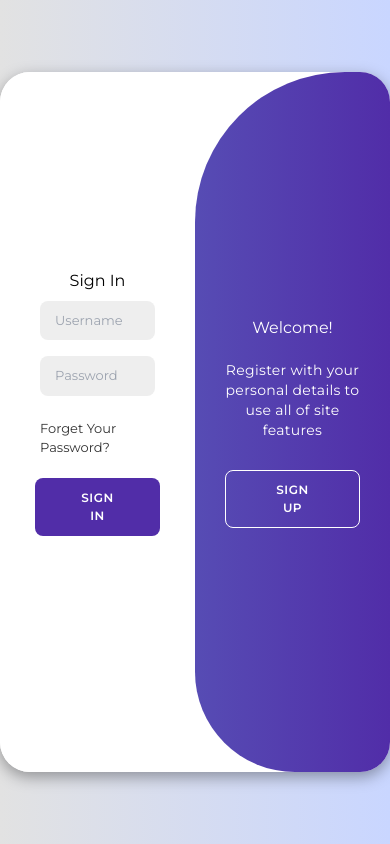
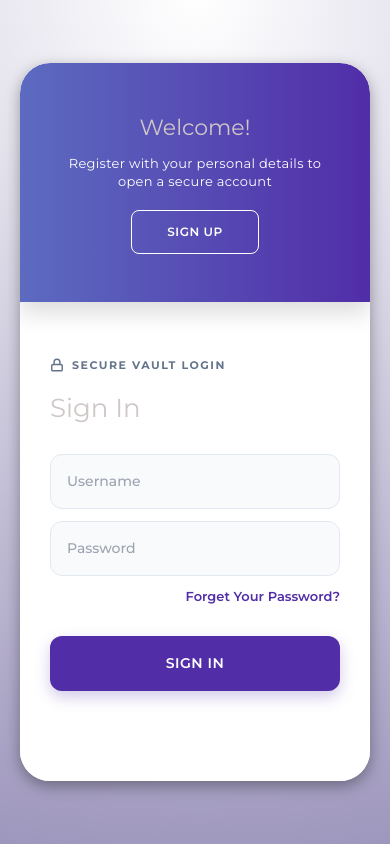
Before and after one commit to kavinda44/vault-frontend-app, a React (Vite) app: page / in a window 390 px wide. Built offline with nearby package versions, Linux system fonts and the light colour scheme.

Commit message:
login page responsive

```diff
--- a/src/Auth.css
+++ b/src/Auth.css
@@ -5,6 +5,9 @@
     font-family: 'Montserrat', sans-serif;
 }
 
+/* ========================================= */
+/* DESKTOP UI (Unchanged)                    */
+/* ========================================= */
 .auth-wrapper {
     background-color: #c9d6ff;
     background: linear-gradient(to right, #e2e2e2, #c9d6ff);
@@ -14,7 +17,6 @@
     flex-direction: column;
     height: 100vh;
 }
-
 
 .container{
     background-color: #fff;
@@ -117,29 +119,8 @@
 }
 
 @keyframes move{
-    0%, 49.99%{
-        opacity: 0;
-        z-index: 1;
-    }
-    50%, 100%{
-        opacity: 1;
-        z-index: 5;
-    }
-}
-
-.social-icons{
-    margin: 20px 0;
-}
-
-.social-icons a{
-    border: 1px solid #ccc;
-    border-radius: 20%;
-    display: inline-flex;
-    justify-content: center;
-    align-items: center;
-    margin: 0 3px;
-    width: 40px;
-    height: 40px;
+    0%, 49.99%{ opacity: 0; z-index: 1; }
+    50%, 100%{ opacity: 1; z-index: 5; }
 }
 
 .toggle-container{
@@ -208,6 +189,177 @@
     transform: translateX(200%);
 }
 
+.mobile-header { display: none; }
+
+
+/* ========================================= */
+/* THE VERTICAL BANKING SLIDE (Mobile UX)    */
+/* ========================================= */
 @media (max-width: 768px) {
-  .container { min-height: 700px; }
+    .auth-wrapper {
+        background: #ecedef;
+        background-image: radial-gradient(circle at top center, #ffffff, #9e97bd);
+        padding: 20px;
+    }
+
+    .container {
+        width: 100%;
+        height: 85vh;
+        min-height: 620px;
+        max-height: 750px;
+        border-radius: 30px;
+    }
+
+    /* 1. Clean Native Headers */
+    .mobile-header {
+        display: flex;
+        align-items: center;
+        gap: 8px;
+        color: #64748b;
+        font-size: 11px;
+        font-weight: 700;
+        letter-spacing: 1.5px;
+        text-transform: uppercase;
+        margin-bottom: 15px;
+    }
+
+    .container form {
+        padding: 0 30px;
+        align-items: flex-start;
+    }
+
+    .container h1 {
+        font-size: 26px;
+        text-align: left;
+        color: #d0c7c7;
+        margin-bottom: 20px;
+        width: 100%;
+    }
+
+    .container input {
+        background-color: #f8fafc;
+        border: 1.5px solid #e2e8f0;
+        border-radius: 12px;
+        padding: 16px;
+        font-size: 14px;
+        margin: 6px 0;
+        transition: all 0.2s ease;
+        font-weight: 500;
+    }
+
+    .container input:focus {
+        border-color: #512da8;
+        background-color: #fff;
+        box-shadow: 0 0 0 4px rgba(81, 45, 168, 0.1);
+    }
+
+    .container a {
+        width: 100%;
+        text-align: right;
+        margin-top: 5px;
+        font-weight: 600;
+        color: #512da8;
+    }
+
+    .container button[type="submit"] {
+        width: 100%;
+        border-radius: 12px;
+        padding: 16px;
+        font-size: 14px;
+        margin-top: 20px;
+        box-shadow: 0 6px 15px rgba(81, 45, 168, 0.25);
+    }
+
+    /* 2. Vertical Form Logic (Forms take up 2/3 of screen) */
+    .form-container {
+        width: 100%;
+        height: 66.666%;
+        transition: all 0.6s cubic-bezier(0.4, 0, 0.2, 1);
+    }
+
+    .sign-in {
+        left: 0;
+        top: 33.333%; /* Form sits at the bottom */
+        transform: translateX(0) translateY(0);
+        opacity: 1;
+        z-index: 2;
+    }
+    .container.active .sign-in {
+        transform: translateX(0) translateY(-20px);
+        opacity: 0;
+        pointer-events: none;
+    }
+
+    .sign-up {
+        left: 0;
+        top: 0; /* Form sits at the top */
+        transform: translateX(0) translateY(20px);
+        opacity: 0;
+        z-index: 1;
+        animation: none; /* Disables desktop horizontal spin */
+    }
+    .container.active .sign-up {
+        transform: translateX(0) translateY(0);
+        opacity: 1;
+        z-index: 5;
+        animation: none;
+    }
+
+    /* 3. The Vertical Sliding Overlay (Takes 1/3 of screen) */
+    .toggle-container {
+        width: 100%;
+        height: 33.333%;
+        left: 0;
+        top: 0;
+        border-radius: 30px 30px 0 0;
+        transform: translateX(0) translateY(0);
+        box-shadow: 0 10px 25px rgba(0,0,0,0.15); /* Drop shadow on card */
+    }
+    .container.active .toggle-container {
+        transform: translateX(0) translateY(200%); /* Mathematically slides perfectly to bottom */
+        border-radius: 0 0 30px 30px;
+        box-shadow: 0 -10px 25px rgba(0,0,0,0.15);
+    }
+
+    .toggle {
+        width: 100%;
+        height: 200%; /* Contains two vertical panels */
+        left: 0;
+        top: -100%; /* Pulls the bottom panel into view */
+        transform: translateX(0) translateY(0);
+    }
+    .container.active .toggle {
+        transform: translateX(0) translateY(50%); /* Pushes top panel into view */
+    }
+
+    .toggle-panel {
+        width: 100%;
+        height: 50%;
+        padding: 0 30px;
+        transform: translateX(0);
+    }
+
+    .toggle-left {
+        top: 0;
+        left: 0;
+        transform: translateX(0) translateY(-50px);
+    }
+    .container.active .toggle-left {
+        transform: translateX(0) translateY(0);
+    }
+
+    .toggle-right {
+        top: 50%;
+        left: 0;
+        right: auto; /* Reset desktop right anchor */
+        transform: translateX(0) translateY(0);
+    }
+    .container.active .toggle-right {
+        transform: translateX(0) translateY(50px);
+    }
+
+    /* Adjust Overlay Text sizing for mobile */
+    .toggle-panel h1 { font-size: 22px; margin-bottom: 5px; text-align: center; }
+    .toggle-panel p { font-size: 13px; margin-bottom: 15px; margin-top: 5px; line-height: 18px; }
+    .toggle-panel button.ghost { padding: 12px 35px; margin-top: 5px; }
 }
--- a/src/Auth.jsx
+++ b/src/Auth.jsx
@@ -52,7 +52,6 @@ export default function Auth({ setLoggedInUser }) {
             const response = await fetch("https://vault-backend-api-szxu.onrender.com/register", {
                 method: "POST",
                 headers: { "Content-Type": "application/json" },
-
                 body: JSON.stringify({ username: regUser, email: regEmail, nic: regNic, password: regPass })
             });
             const data = await response.json();
@@ -85,109 +84,87 @@ export default function Auth({ setLoggedInUser }) {
     };
 
     return (
-        // Added flex layout, min-height, and padding for mobile spacing
-        <div className="auth-wrapper flex items-center justify-center min-h-screen w-full bg-[#f8f9fc] p-4 sm:p-8 overflow-hidden">
+        <div className="auth-wrapper">
 
-            {/* Added max-width constraints so it shrinks safely on mobile phones */}
-            <div className={`container relative w-full max-w-[768px] min-h-[600px] sm:min-h-[550px] bg-white rounded-3xl shadow-2xl overflow-hidden ${isPanelActive ? "active" : ""}`} id="container">
+            <div className={`container ${isPanelActive ? "active" : ""}`} id="container">
 
                 <div className="form-container sign-up">
-                    <form onSubmit={handleRegister} className="flex flex-col items-center justify-center h-full px-6 sm:px-12 text-center">
-                        <h1 className="text-2xl sm:text-3xl font-bold mb-4 text-slate-900">Create Account</h1>
+                    <form onSubmit={handleRegister}>
+                        <div className="mobile-header">
+                            <svg width="14" height="14" viewBox="0 0 24 24" fill="none" stroke="currentColor" strokeWidth="2.5" strokeLinecap="round" strokeLinejoin="round"><rect x="3" y="11" width="18" height="11" rx="2" ry="2"></rect><path d="M7 11V7a5 5 0 0 1 10 0v4"></path></svg>
+                            Secure Enrollment
+                        </div>
 
-                        <input
-                            type="text" placeholder="Username" required
-                            className="w-full max-w-[320px] bg-slate-100 border-none my-2 py-3 px-4 rounded-lg text-sm outline-none focus:ring-2 focus:ring-blue-500 transition-all"
-                            value={regUser} onChange={(e) => setRegUser(e.target.value)}
-                        />
-                        <input
-                            type="email" placeholder="Email" required
-                            className="w-full max-w-[320px] bg-slate-100 border-none my-2 py-3 px-4 rounded-lg text-sm outline-none focus:ring-2 focus:ring-blue-500 transition-all"
-                            value={regEmail} onChange={(e) => setRegEmail(e.target.value)}
-                        />
+                        <h1>Create Account</h1>
 
-                        <input
-                            type="text" placeholder="NIC Number" required
-                            className="w-full max-w-[320px] bg-slate-100 border-none my-2 py-3 px-4 rounded-lg text-sm outline-none focus:ring-2 focus:ring-blue-500 transition-all"
-                            value={regNic} onChange={(e) => setRegNic(e.target.value)}
-                        />
-                        <input
-                            type="password" placeholder="Password" required
-                            className="w-full max-w-[320px] bg-slate-100 border-none my-2 py-3 px-4 rounded-lg text-sm outline-none focus:ring-2 focus:ring-blue-500 transition-all"
-                            value={regPass} onChange={(e) => setRegPass(e.target.value)}
-                        />
-                        <button type="submit" className="mt-4 bg-blue-600 text-white rounded-full px-10 py-3 text-xs sm:text-sm font-bold uppercase tracking-widest hover:bg-blue-700 transition-transform active:scale-95">
-                            Sign Up
-                        </button>
+                        <input type="text" placeholder="Username" required value={regUser} onChange={(e) => setRegUser(e.target.value)} />
+                        <input type="email" placeholder="Email" required value={regEmail} onChange={(e) => setRegEmail(e.target.value)} />
+                        <input type="text" placeholder="NIC Number" required value={regNic} onChange={(e) => setRegNic(e.target.value)} />
+                        <input type="password" placeholder="Password" required value={regPass} onChange={(e) => setRegPass(e.target.value)} />
 
-                        {isPanelActive && <p className="text-red-500 text-xs sm:text-sm mt-3 font-medium px-4">{message}</p>}
+                        <button type="submit">Sign Up</button>
+                        {isPanelActive && <p style={{color: 'red', fontSize: '13px', marginTop: '15px'}}>{message}</p>}
                     </form>
                 </div>
 
                 <div className="form-container sign-in">
 
                     {isForgotMode ? (
-                        <form onSubmit={handleForgotPassword} className="flex flex-col items-center justify-center h-full px-6 sm:px-12 text-center">
-                            <h1 className="text-2xl sm:text-3xl font-bold mb-2 text-slate-900">Reset Password</h1>
-                            <span className="text-xs sm:text-sm text-slate-500 mb-6 px-4">Enter your email to receive a secure reset link.</span>
+                        <form onSubmit={handleForgotPassword}>
+                            <div className="mobile-header">
+                                <svg width="14" height="14" viewBox="0 0 24 24" fill="none" stroke="currentColor" strokeWidth="2.5" strokeLinecap="round" strokeLinejoin="round"><path d="M21 2l-2 2m-7.61 7.61a5.5 5.5 0 1 1-7.778 7.778 5.5 5.5 0 0 1 7.777-7.777zm0 0L15.5 7.5m0 0l3 3L22 7l-3-3m-3.5 3.5L19 4"></path></svg>
+                                Account Recovery
+                            </div>
 
-                            <input
-                                type="email" placeholder="Email Address" required
-                                className="w-full max-w-[320px] bg-slate-100 border-none my-2 py-3 px-4 rounded-lg text-sm outline-none focus:ring-2 focus:ring-blue-500 transition-all"
-                                value={forgotEmail} onChange={(e) => setForgotEmail(e.target.value)}
-                            />
-                            <button type="submit" className="mt-4 bg-blue-600 text-white rounded-full px-8 py-3 text-xs sm:text-sm font-bold uppercase tracking-widest hover:bg-blue-700 transition-transform active:scale-95">
-                                Send Reset Link
-                            </button>
+                            <h1>Reset Password</h1>
+                            <span style={{marginBottom: '20px'}}>Enter your email to receive a secure reset link.</span>
 
-                            <a href="#" className="mt-6 text-sm text-slate-600 hover:text-blue-600 transition-colors" onClick={(e) => { e.preventDefault(); setIsForgotMode(false); setMessage(''); }}>
+                            <input type="email" placeholder="Email Address" required value={forgotEmail} onChange={(e) => setForgotEmail(e.target.value)} />
+                            <button type="submit">Send Reset Link</button>
+
+                            <a href="#" onClick={(e) => { e.preventDefault(); setIsForgotMode(false); setMessage(''); }}>
                                 ← Back to Sign In
                             </a>
 
-                            <p className="text-green-600 text-xs sm:text-sm mt-4 font-medium px-4">{message}</p>
+                            <p style={{color: 'green', fontSize: '13px', marginTop: '15px'}}>{message}</p>
                         </form>
                     ) : (
-                        <form onSubmit={handleLogin} className="flex flex-col items-center justify-center h-full px-6 sm:px-12 text-center">
-                            <h1 className="text-2xl sm:text-3xl font-bold mb-6 text-slate-900">Sign In</h1>
+                        <form onSubmit={handleLogin}>
+                            <div className="mobile-header">
+                                <svg width="14" height="14" viewBox="0 0 24 24" fill="none" stroke="currentColor" strokeWidth="2.5" strokeLinecap="round" strokeLinejoin="round"><rect x="3" y="11" width="18" height="11" rx="2" ry="2"></rect><path d="M7 11V7a5 5 0 0 1 10 0v4"></path></svg>
+                                Secure Vault Login
+                            </div>
 
-                            <input
-                                type="text" placeholder="Username" required
-                                className="w-full max-w-[320px] bg-slate-100 border-none my-2 py-3 px-4 rounded-lg text-sm outline-none focus:ring-2 focus:ring-blue-500 transition-all"
-                                value={loginUser} onChange={(e) => setLoginUser(e.target.value)}
-                            />
-                            <input
-                                type="password" placeholder="Password" required
-                                className="w-full max-w-[320px] bg-slate-100 border-none my-2 py-3 px-4 rounded-lg text-sm outline-none focus:ring-2 focus:ring-blue-500 transition-all"
-                                value={loginPass} onChange={(e) => setLoginPass(e.target.value)}
-                            />
+                            <h1>Sign In</h1>
 
-                            <a href="#" className="mt-4 mb-2 text-sm text-slate-500 hover:text-blue-600 transition-colors" onClick={(e) => { e.preventDefault(); setIsForgotMode(true); setMessage(''); }}>
+                            <input type="text" placeholder="Username" required value={loginUser} onChange={(e) => setLoginUser(e.target.value)} />
+                            <input type="password" placeholder="Password" required value={loginPass} onChange={(e) => setLoginPass(e.target.value)} />
+
+                            <a href="#" onClick={(e) => { e.preventDefault(); setIsForgotMode(true); setMessage(''); }}>
                                 Forget Your Password?
                             </a>
 
-                            <button type="submit" className="mt-2 bg-blue-600 text-white rounded-full px-12 py-3 text-xs sm:text-sm font-bold uppercase tracking-widest hover:bg-blue-700 transition-transform active:scale-95">
-                                Sign In
-                            </button>
+                            <button type="submit">Sign In</button>
 
-                            {!isPanelActive && <p className="text-red-500 text-xs sm:text-sm mt-4 font-medium px-4">{message}</p>}
+                            {!isPanelActive && <p style={{color: 'red', fontSize: '13px', marginTop: '15px'}}>{message}</p>}
                         </form>
                     )}
                 </div>
 
+                {/* THE OVERLAY IS BACK (And handles the vertical slide on mobile!) */}
                 <div className="toggle-container">
                     <div className="toggle">
-                        <div className="toggle-panel toggle-left flex flex-col items-center justify-center px-6 sm:px-10 text-center">
-                            <h1 className="text-2xl sm:text-3xl font-bold text-white mb-4">Welcome Back!</h1>
-                            <p className="text-sm sm:text-base text-white/90 mb-8 leading-relaxed">Enter your personal details to use all of site features</p>
-
-                            <button className="ghost border-2 border-white text-white rounded-full px-10 py-3 text-xs sm:text-sm font-bold uppercase tracking-widest hover:bg-white/10 transition-colors" onClick={() => { setIsPanelActive(false); setIsForgotMode(false); setMessage(''); }}>
+                        <div className="toggle-panel toggle-left">
+                            <h1>Welcome Back!</h1>
+                            <p>Enter your personal details to use all of site features</p>
+                            <button className="ghost" onClick={() => { setIsPanelActive(false); setIsForgotMode(false); setMessage(''); }}>
                                 Sign In
                             </button>
                         </div>
-                        <div className="toggle-panel toggle-right flex flex-col items-center justify-center px-6 sm:px-10 text-center">
-                            <h1 className="text-2xl sm:text-3xl font-bold text-white mb-4">Welcome!</h1>
-                            <p className="text-sm sm:text-base text-white/90 mb-8 leading-relaxed">Register with your personal details to use all of site features</p>
-                            <button className="ghost border-2 border-white text-white rounded-full px-10 py-3 text-xs sm:text-sm font-bold uppercase tracking-widest hover:bg-white/10 transition-colors" onClick={() => setIsPanelActive(true)}>
+                        <div className="toggle-panel toggle-right">
+                            <h1>Welcome!</h1>
+                            <p>Register with your personal details to open a secure account</p>
+                            <button className="ghost" onClick={() => setIsPanelActive(true)}>
                                 Sign Up
                             </button>
                         </div>
```
